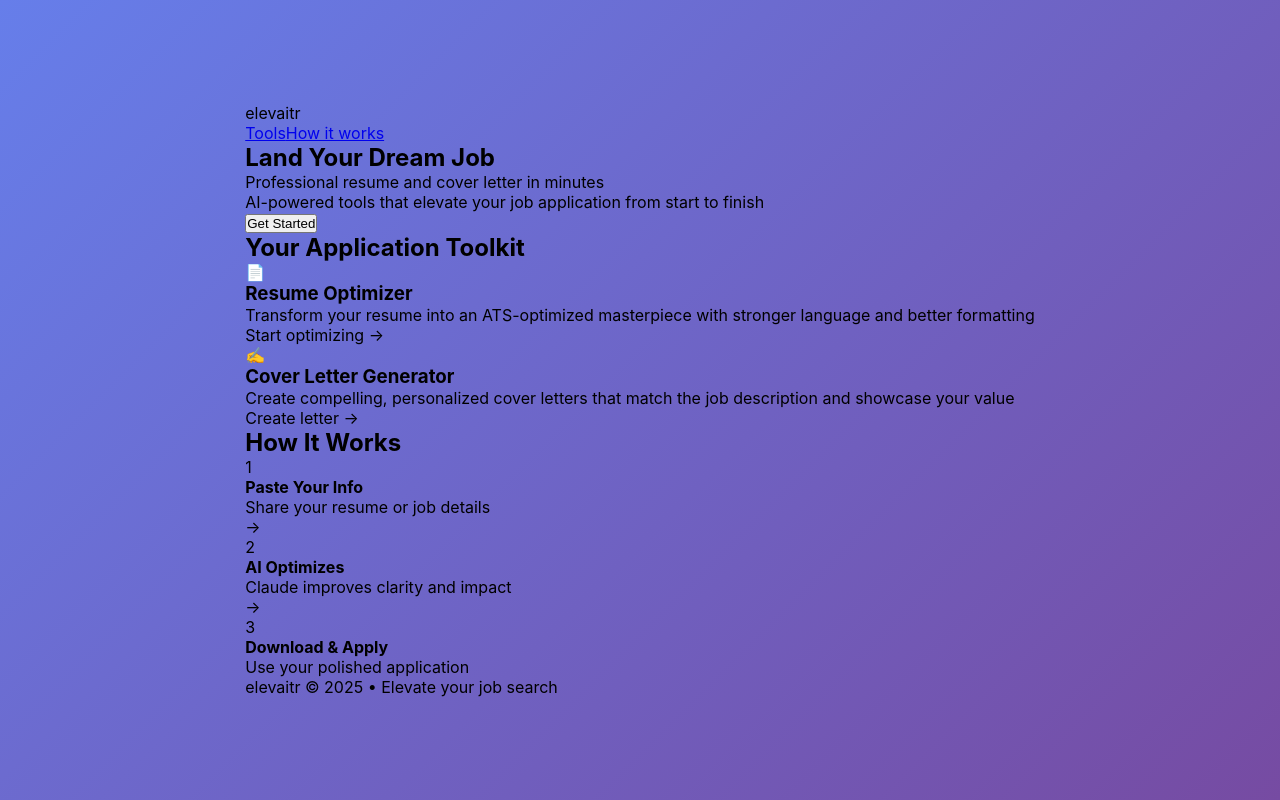
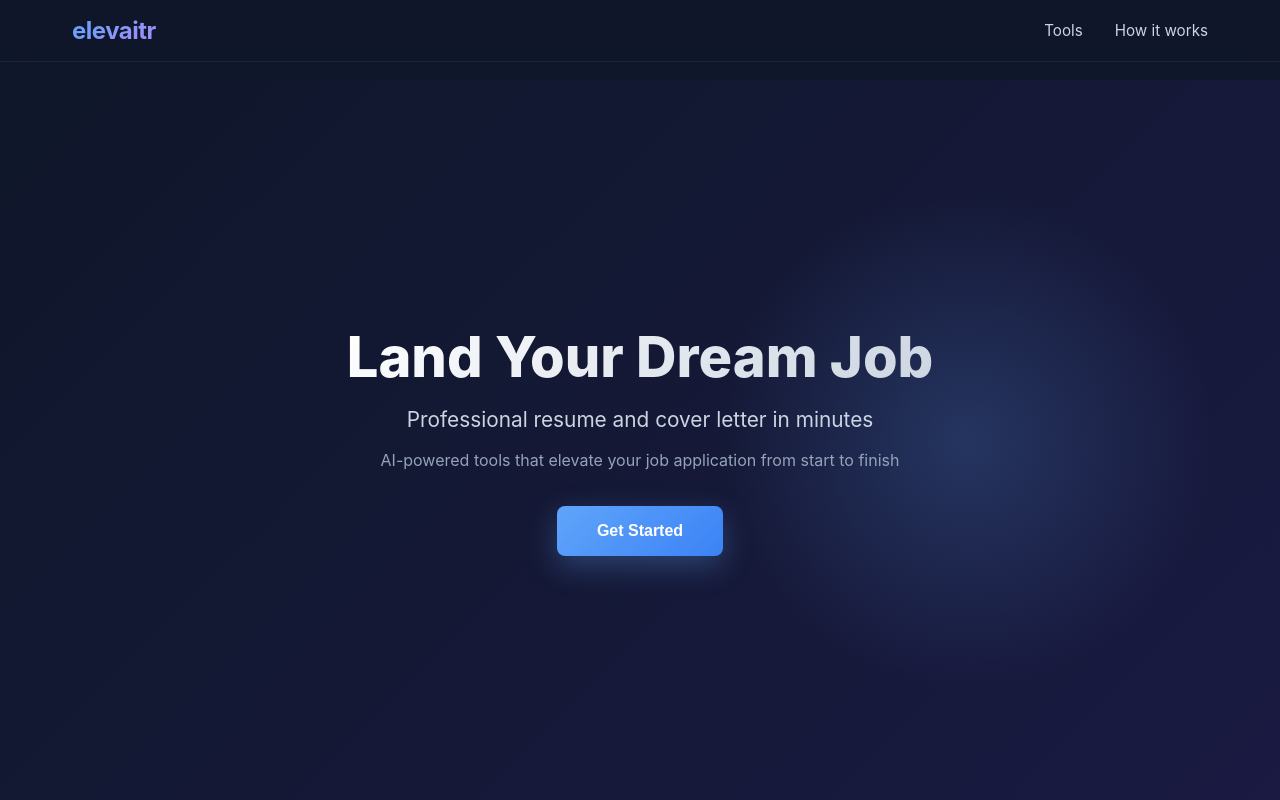
Before and after one commit to birthquake/job-suite, a React (Vite) app: page / in a window 1280 px wide. Shown: the top 800 px of the page. Built offline with nearby package versions, Linux system fonts and the light colour scheme.

Commit message:
Update App.css

```diff
--- a/src/App.css
+++ b/src/App.css
@@ -8,183 +8,171 @@ body {
   font-family: -apple-system, BlinkMacSystemFont, 'Segoe UI', 'Roboto', 'Oxygen',
     'Ubuntu', 'Cantarell', 'Fira Sans', 'Droid Sans', 'Helvetica Neue',
     sans-serif;
-  background: linear-gradient(135deg, #667eea 0%, #764ba2 100%);
+  background: #0f172a;
+  color: #1e293b;
+}
+
+.app {
+  width: 100%;
   min-height: 100vh;
+}
+
+/* ===== LANDING PAGE ===== */
+
+.landing {
+  background: linear-gradient(135deg, #0f172a 0%, #1e1b4b 100%);
+  min-height: 100vh;
+  color: white;
+}
+
+.navbar {
+  position: fixed;
+  top: 0;
+  width: 100%;
+  background: rgba(15, 23, 42, 0.8);
+  backdrop-filter: blur(10px);
+  border-bottom: 1px solid rgba(148, 163, 184, 0.1);
+  z-index: 1000;
+}
+
+.nav-container {
+  max-width: 1200px;
+  margin: 0 auto;
+  padding: 1rem 2rem;
+  display: flex;
+  justify-content: space-between;
+  align-items: center;
+}
+
+.logo {
+  font-size: 1.5rem;
+  font-weight: 700;
+  background: linear-gradient(135deg, #60a5fa 0%, #a78bfa 100%);
+  -webkit-background-clip: text;
+  -webkit-text-fill-color: transparent;
+  background-clip: text;
+  letter-spacing: -0.5px;
+}
+
+.nav-links {
+  display: flex;
+  gap: 2rem;
+}
+
+.nav-links a {
+  color: #cbd5e1;
+  text-decoration: none;
+  font-size: 0.95rem;
+  transition: color 0.3s;
+}
+
+.nav-links a:hover {
+  color: #60a5fa;
+}
+
+/* Hero Section */
+.hero {
+  margin-top: 80px;
+  min-height: calc(100vh - 80px);
   display: flex;
   align-items: center;
   justify-content: center;
+  position: relative;
+  overflow: hidden;
+  padding: 2rem;
 }
 
-.container {
-  width: 100%;
-  max-width: 900px;
-  margin: 0 auto;
-  padding: 20px;
+.hero-glow {
+  position: absolute;
+  width: 500px;
+  height: 500px;
+  background: radial-gradient(circle, rgba(96, 165, 250, 0.2) 0%, transparent 70%);
+  border-radius: 50%;
+  top: 50%;
+  right: 5%;
+  transform: translateY(-50%);
+  pointer-events: none;
 }
 
-.header {
+.hero-content {
+  max-width: 700px;
+  z-index: 1;
   text-align: center;
-  color: white;
-  margin-bottom: 40px;
-  animation: slideDown 0.6s ease-out;
+  animation: slideUp 0.8s ease-out;
 }
 
-.header h1 {
-  font-size: 3em;
-  margin-bottom: 10px;
+.hero-content h1 {
+  font-size: 3.5rem;
+  font-weight: 800;
+  margin-bottom: 1rem;
+  line-height: 1.2;
+  background: linear-gradient(135deg, #ffffff 0%, #cbd5e1 100%);
+  -webkit-background-clip: text;
+  -webkit-text-fill-color: transparent;
+  background-clip: text;
 }
 
-.header p {
-  font-size: 1.2em;
-  opacity: 0.9;
+.hero-content > p:first-of-type {
+  font-size: 1.3rem;
+  color: #cbd5e1;
+  margin-bottom: 1rem;
 }
 
-.content {
-  background: white;
-  border-radius: 12px;
-  padding: 40px;
-  box-shadow: 0 20px 60px rgba(0, 0, 0, 0.3);
-  animation: slideUp 0.6s ease-out;
+.hero-subtitle {
+  font-size: 1rem;
+  color: #94a3b8;
+  margin-bottom: 2rem;
+  line-height: 1.6;
 }
 
-.input-section h2,
-.results-section h2 {
-  font-size: 1.5em;
-  margin-bottom: 20px;
-  color: #333;
-}
-
-.resume-input {
-  width: 100%;
-  height: 300px;
-  padding: 15px;
-  font-size: 1em;
-  border: 2px solid #ddd;
-  border-radius: 8px;
-  font-family: 'Courier New', monospace;
-  resize: vertical;
-  transition: border-color 0.3s;
-}
-
-.resume-input:focus {
-  outline: none;
-  border-color: #667eea;
-}
-
-.btn {
-  padding: 12px 24px;
-  font-size: 1em;
+.cta-button {
+  background: linear-gradient(135deg, #60a5fa 0%, #3b82f6 100%);
+  color: white;
+  padding: 1rem 2.5rem;
+  font-size: 1rem;
+  font-weight: 600;
   border: none;
   border-radius: 8px;
   cursor: pointer;
   transition: all 0.3s;
-  font-weight: 600;
-  margin-top: 20px;
+  box-shadow: 0 10px 30px rgba(96, 165, 250, 0.3);
 }
 
-.btn-primary {
-  background: linear-gradient(135deg, #667eea 0%, #764ba2 100%);
-  color: white;
-  width: 100%;
+.cta-button:hover {
+  transform: translateY(-2px);
+  box-shadow: 0 15px 40px rgba(96, 165, 250, 0.4);
 }
 
-.btn-primary:hover:not(:disabled) {
-  transform: translateY(-2px);
-  box-shadow: 0 10px 20px rgba(102, 126, 234, 0.4);
+/* Tools Section */
+.tools-section {
+  padding: 6rem 2rem;
+  max-width: 1200px;
+  margin: 0 auto;
+  background: linear-gradient(180deg, rgba(15, 23, 42, 0) 0%, rgba(30, 27, 75, 0.5) 100%);
 }
 
-.btn-primary:disabled {
-  opacity: 0.7;
-  cursor: not-allowed;
-}
-
-.btn-success {
-  background: #10b981;
+.tools-section h2 {
+  font-size: 2.5rem;
+  font-weight: 800;
+  text-align: center;
+  margin-bottom: 4rem;
   color: white;
 }
 
-.btn-success:hover {
-  background: #059669;
-  transform: translateY(-2px);
+.tools-grid {
+  display: grid;
+  grid-template-columns: repeat(auto-fit, minmax(300px, 1fr));
+  gap: 2rem;
 }
 
-.btn-secondary {
-  background: #6b7280;
-  color: white;
+.tool-card {
+  background: linear-gradient(135deg, rgba(30, 41, 59, 0.8) 0%, rgba(15, 23, 42, 0.8) 100%);
+  border: 1px solid rgba(148, 163, 184, 0.2);
+  border-radius: 12px;
+  padding: 2.5rem;
+  cursor: pointer;
+  transition: all 0.3s;
+  backdrop-filter: blur(10px);
 }
 
-.btn-secondary:hover {
-  background: #4b5563;
-  transform: translateY(-2px);
-}
-
-.button-group {
-  display: flex;
-  gap: 10px;
-  margin-top: 20px;
-}
-
-.button-group .btn {
-  flex: 1;
-  margin-top: 0;
-}
-
-.result-box {
-  background: #f9fafb;
-  border: 2px solid #e5e7eb;
-  border-radius: 8px;
-  padding: 20px;
-  max-height: 400px;
-  overflow-y: auto;
-  white-space: pre-wrap;
-  word-wrap: break-word;
-  font-family: 'Courier New', monospace;
-  font-size: 0.95em;
-  line-height: 1.6;
-  color: #333;
-}
-
-.error {
-  color: #dc2626;
-  background: #fee2e2;
-  padding: 12px;
-  border-radius: 8px;
-  margin-top: 15px;
-  border-left: 4px solid #dc2626;
-}
-
-@keyframes slideDown {
-  from {
-    opacity: 0;
-    transform: translateY(-30px);
-  }
-  to {
-    opacity: 1;
-    transform: translateY(0);
-  }
-}
-
-@keyframes slideUp {
-  from {
-    opacity: 0;
-    transform: translateY(30px);
-  }
-  to {
-    opacity: 1;
-    transform: translateY(0);
-  }
-}
-
-@media (max-width: 768px) {
-  .header h1 {
-    font-size: 2em;
-  }
-
-  .content {
-    padding: 20px;
-  }
-
-  .button-group {
-    flex-direction: column;
-  }
-}
+.tool-card:hover {
```
